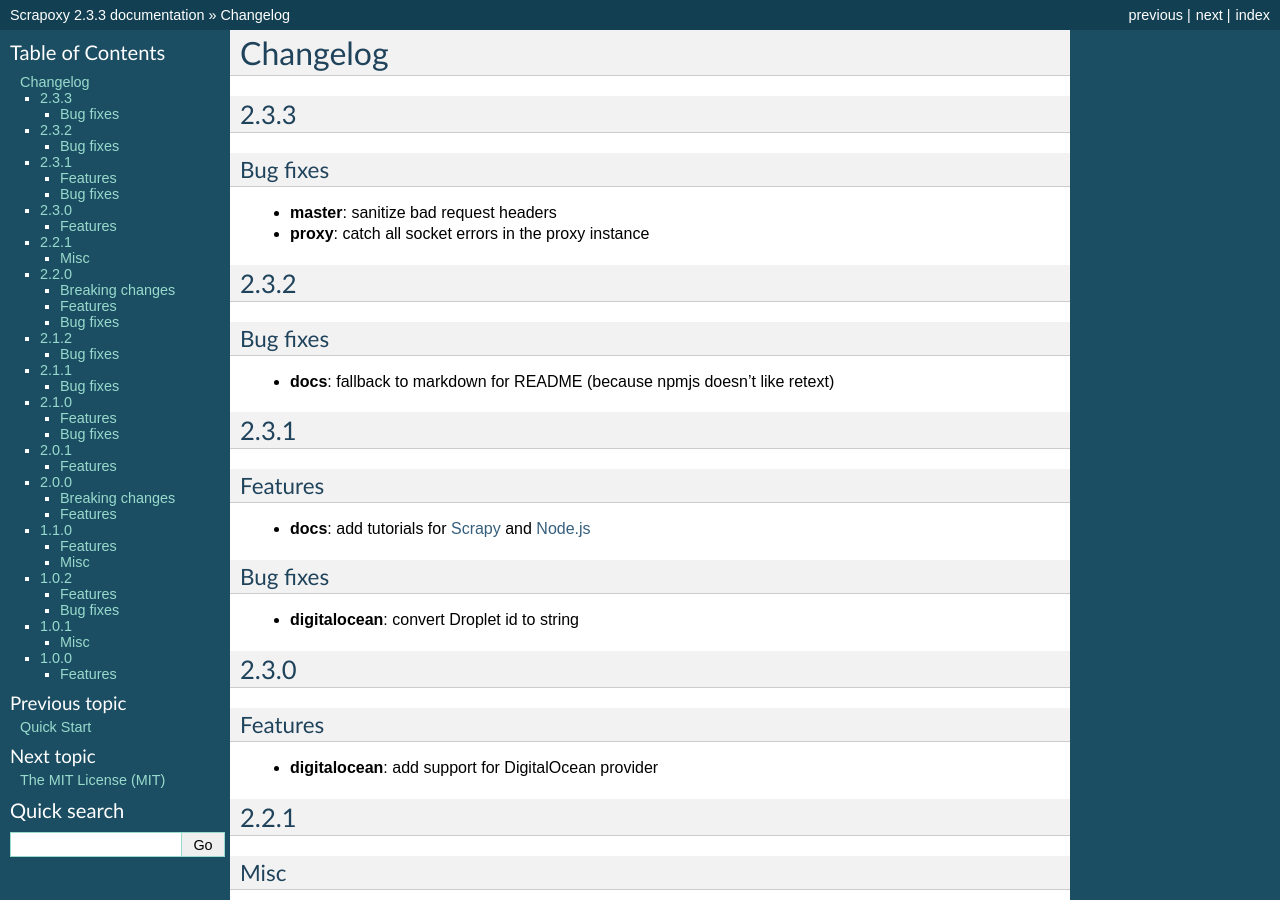
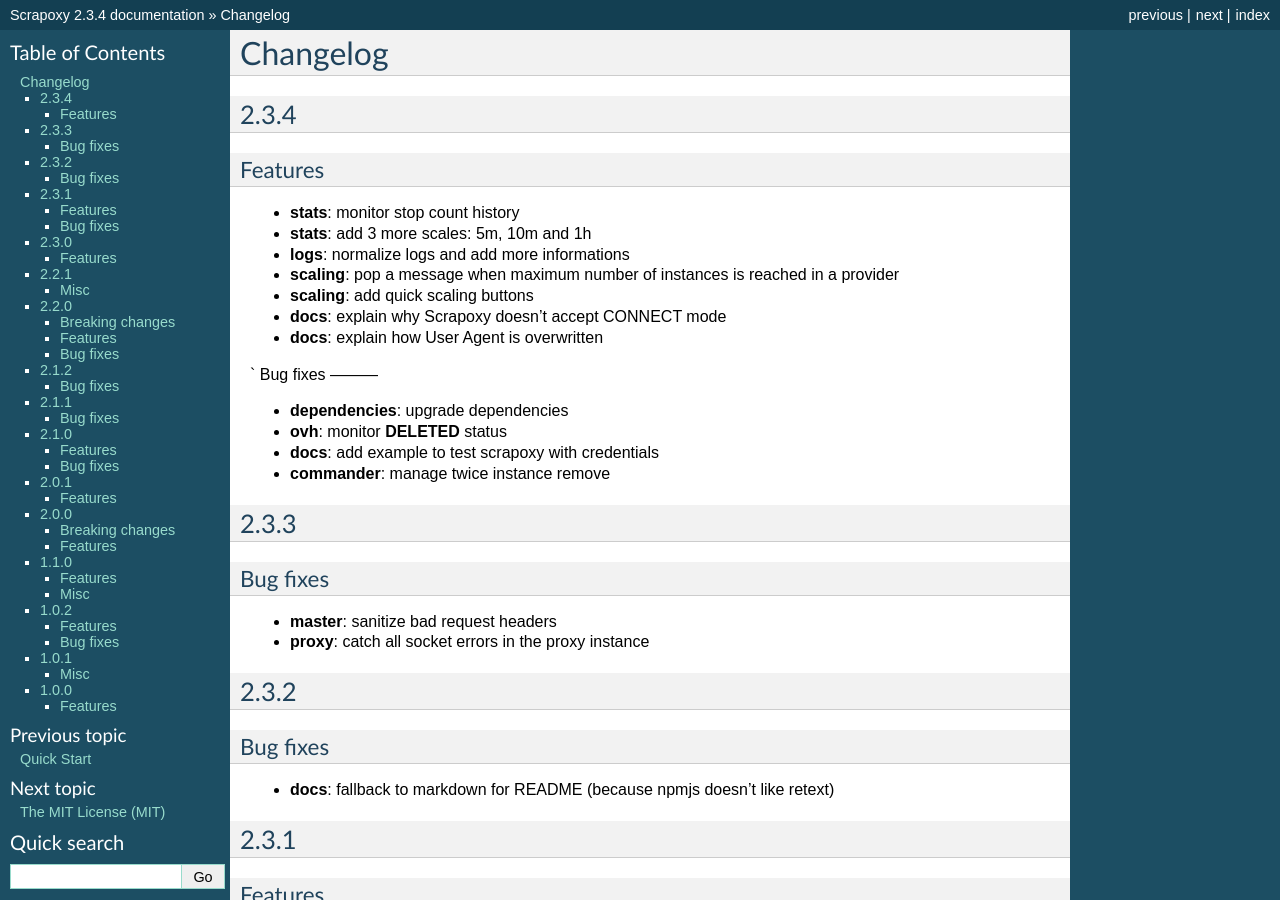
Before and after one commit to zahlio/scrapoxy, a Sphinx documentation site: the page built from docs/changelog.rst, in a window 1280 px wide and 900 px high. Built offline with Sphinx 7.4.7, drawn with Linux system fonts in a browser that asks for light colours; some of the changed text lies outside the part shown.

Commit message:
feat(release): create release 2.3.4

```diff
--- a/docs/changelog.rst
+++ b/docs/changelog.rst
@@ -1,6 +1,32 @@
 =========
 Changelog
 =========
+
+
+2.3.4
+=====
+
+Features
+--------
+
+- **stats**: monitor stop count history
+- **stats**: add 3 more scales: 5m, 10m and 1h
+- **logs**: normalize logs and add more informations
+- **scaling**: pop a message when maximum number of instances is reached in a provider
+- **scaling**: add quick scaling buttons
+- **docs**: explain why Scrapoxy doesn't accept CONNECT mode
+- **docs**: explain how User Agent is overwritten
+
+
+`
+Bug fixes
+---------
+
+- **dependencies**: upgrade dependencies
+- **ovh**: monitor **DELETED** status
+- **docs**: add example to test scrapoxy with credentials
+- **commander**: manage twice instance remove
+
 
 2.3.3
 =====
--- a/docs/conf.py
+++ b/docs/conf.py
@@ -55,9 +55,9 @@
 # built documents.
 #
 # The short X.Y version.
-version = u'2.3.3'
+version = u'2.3.4'
 # The full version, including alpha/beta/rc tags.
-release = u'2.3.3'
+release = u'2.3.4'
 
 # The language for content autogenerated by Sphinx. Refer to documentation
 # for a list of supported languages.
--- a/package.json
+++ b/package.json
@@ -1,6 +1,6 @@
 {
     "name": "scrapoxy",
-    "version": "2.3.3",
+    "version": "2.3.4",
     "main": "index.js",
     "author": {
         "name": "Fabien Vauchelles",
```
Also changed, not shown: 2 other files.
